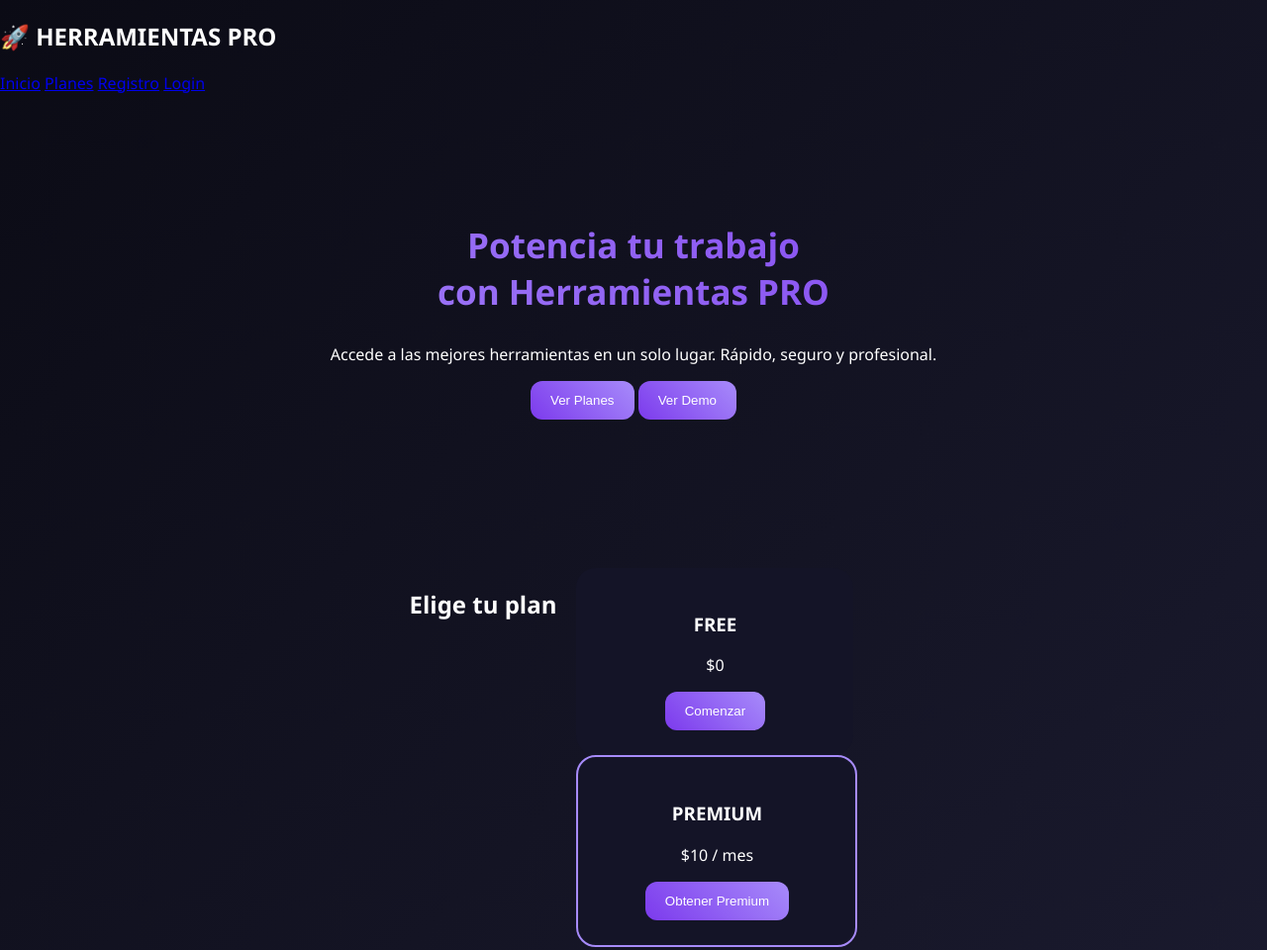
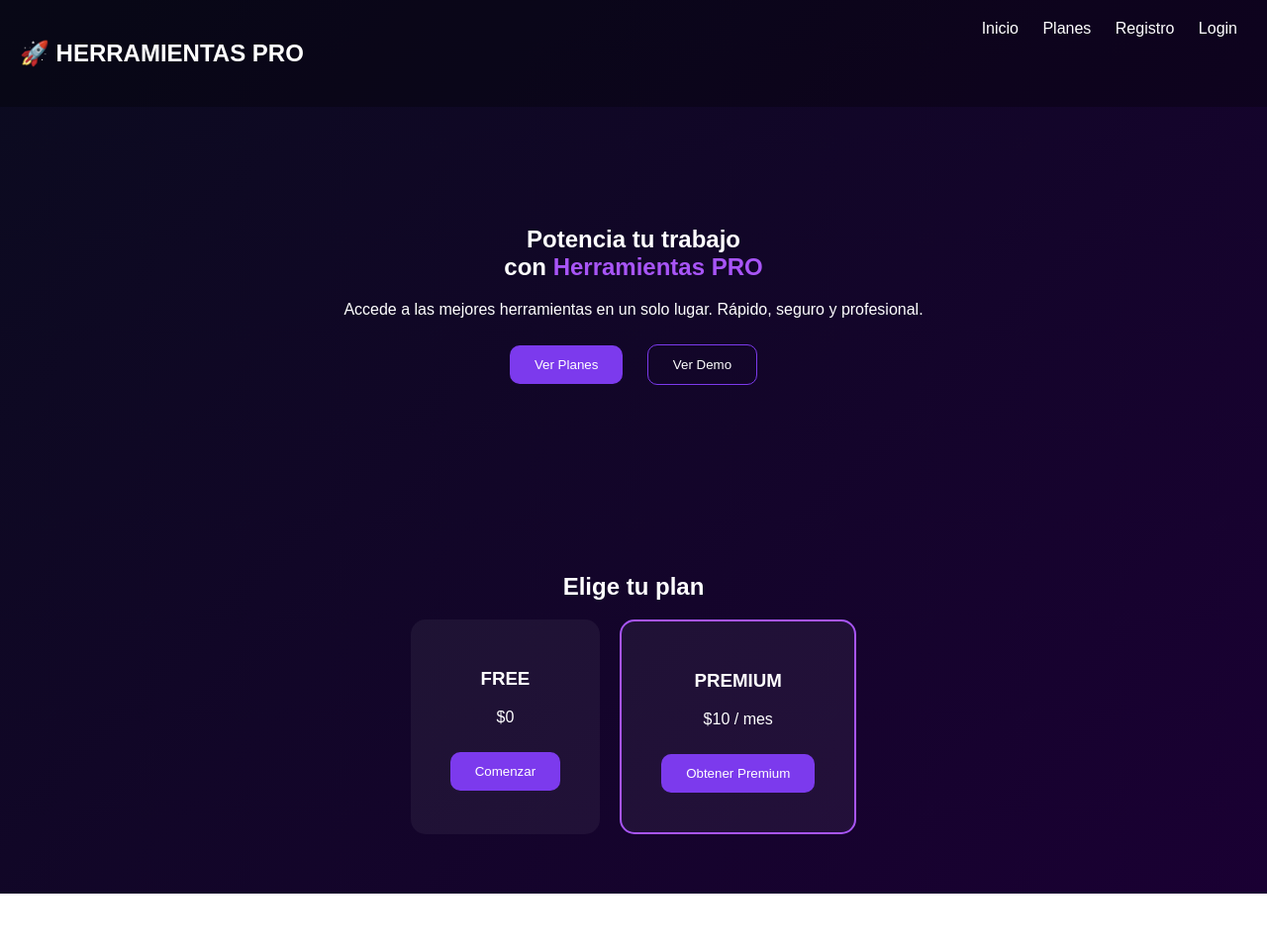
Before and after one commit to loromaikol9-web/mi-web-estudio, a website: page index.html in a window 1280 px wide. Shown: the top 960 px of the page at 99% size. After the commit the page ends 903 px from the top, so only its background shows below. Drawn offline with Linux system fonts and the light colour scheme.

Commit message:
Update styles for body, header, and buttons

```diff
--- a/style.css
+++ b/style.css
@@ -1,79 +1,67 @@
 body {
   margin: 0;
-  font-family: 'Segoe UI', sans-serif;
-  background: linear-gradient(135deg, #0b0b15, #1a1a2e);
+  font-family: Arial;
+  background: linear-gradient(135deg, #0b0b1f, #1a0033);
   color: white;
 }
 
-.nav {
+/* HEADER */
+header {
   display: flex;
   justify-content: space-between;
-  padding: 15px 30px;
-  background: rgba(0,0,0,0.6);
-  backdrop-filter: blur(10px);
+  padding: 20px;
+  background: rgba(0,0,0,0.3);
 }
 
-.nav a {
-  color: #ccc;
-  margin-left: 20px;
+nav a {
+  margin: 0 10px;
+  color: white;
   text-decoration: none;
 }
 
+/* HERO */
 .hero {
   text-align: center;
   padding: 100px 20px;
 }
 
-.hero h1 {
-  font-size: 35px;
-  background: linear-gradient(45deg,#a78bfa,#7c3aed);
-  -webkit-background-clip: text;
-  color: transparent;
+.hero h1 span {
+  color: #a855f7;
 }
 
 button {
-  background: linear-gradient(45deg,#7c3aed,#a78bfa);
+  padding: 12px 25px;
+  margin: 10px;
+  background: #7c3aed;
   border: none;
-  padding: 12px 20px;
-  border-radius: 12px;
   color: white;
+  border-radius: 10px;
   cursor: pointer;
 }
 
+.demo {
+  background: transparent;
+  border: 1px solid #7c3aed;
+}
+
+/* PLANES */
 .planes {
+  text-align: center;
+  padding: 60px;
+}
+
+.cards {
   display: flex;
   justify-content: center;
   gap: 20px;
-  padding: 50px;
-  flex-wrap: wrap;
 }
 
 .card {
-  background: #141427;
-  padding: 25px;
-  border-radius: 20px;
-  width: 230px;
-  text-align: center;
-  transition: 0.3s;
-}
-
-.card:hover {
-  transform: scale(1.05);
+  background: rgba(255,255,255,0.05);
+  padding: 30px;
+  border-radius: 15px;
 }
 
 .premium {
-  border: 2px solid #a78bfa;
+  border: 2px solid #a855f7;
 }
-
-input {
-  padding: 10px;
-  border-radius: 10px;
-  border: none;
-  width: 80%;
-  margin: 10px 0;
-}
-
-.form {
-  text-align: center;
-  margin-top: 100px;
-}
```
